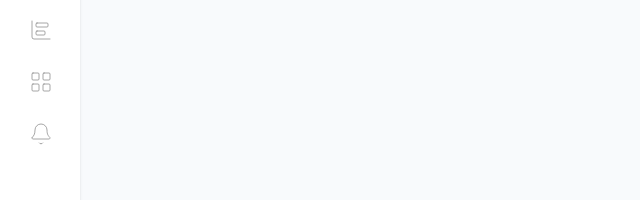
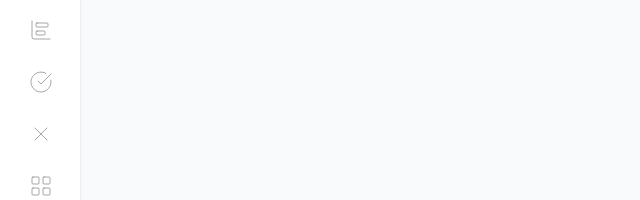
Before and after one commit to amrrmohamed87/doh-aap-payor, a Next.js app: page / in a window 1280 px wide. Shown: the part 135-335 px from the top of the page, without its empty margins (0-640 px from the left). Built offline with nearby package versions, Linux system fonts and the light colour scheme.

Commit message:
Add new navigation links for Claims Analysis, Approved Claims, and Rejected Claims in Sidebar

```diff
--- a/components/sidebar/sidebar.tsx
+++ b/components/sidebar/sidebar.tsx
@@ -9,10 +9,12 @@ import {
   Bell,
   BellIcon,
   ChartBarBig,
+  CheckCircle,
   LayoutDashboard,
   LayoutGrid,
   LogOut,
   User,
+  X,
 } from "lucide-react";
 import ToolTipComponent from "../reusable-components/ToolTipComponent";
 import NavigationLink from "./sidebar-routes/NavigationLink";
@@ -125,7 +127,8 @@ export const Sidebar = () => {
               <LayoutDashboard className="stroke-inherit stroke-[0.75] min-w-8 w-8" />
             </NavigationLink>
           </ToolTipComponent>
-          <ToolTipComponent tooltipText="Providers Ranking">
+
+          <ToolTipComponent tooltipText="Claims Analysis and Dashboard">
             <NavigationLink
               closeSidebar={handleNavigationClose}
               restateHamburger={() => toggle()}
@@ -135,6 +138,29 @@ export const Sidebar = () => {
               <ChartBarBig className="stroke-inherit stroke-[0.75] min-w-8 w-8" />
             </NavigationLink>
           </ToolTipComponent>
+
+          <ToolTipComponent tooltipText="Approved Claims">
+            <NavigationLink
+              closeSidebar={handleNavigationClose}
+              restateHamburger={() => toggle()}
+              link="/providers-ranking"
+              name="Approved Claims"
+            >
+              <CheckCircle className="stroke-inherit stroke-[0.75] min-w-8 w-8" />
+            </NavigationLink>
+          </ToolTipComponent>
+
+          <ToolTipComponent tooltipText="Rejected Claims">
+            <NavigationLink
+              closeSidebar={handleNavigationClose}
+              restateHamburger={() => toggle()}
+              link="/providers-ranking"
+              name="Rejected Claims"
+            >
+              <X className="stroke-inherit stroke-[0.75] min-w-8 w-8" />
+            </NavigationLink>
+          </ToolTipComponent>
+
           <ToolTipComponent tooltipText="Payers Dashboard">
             <NavigationLink
               closeSidebar={handleNavigationClose}
```
